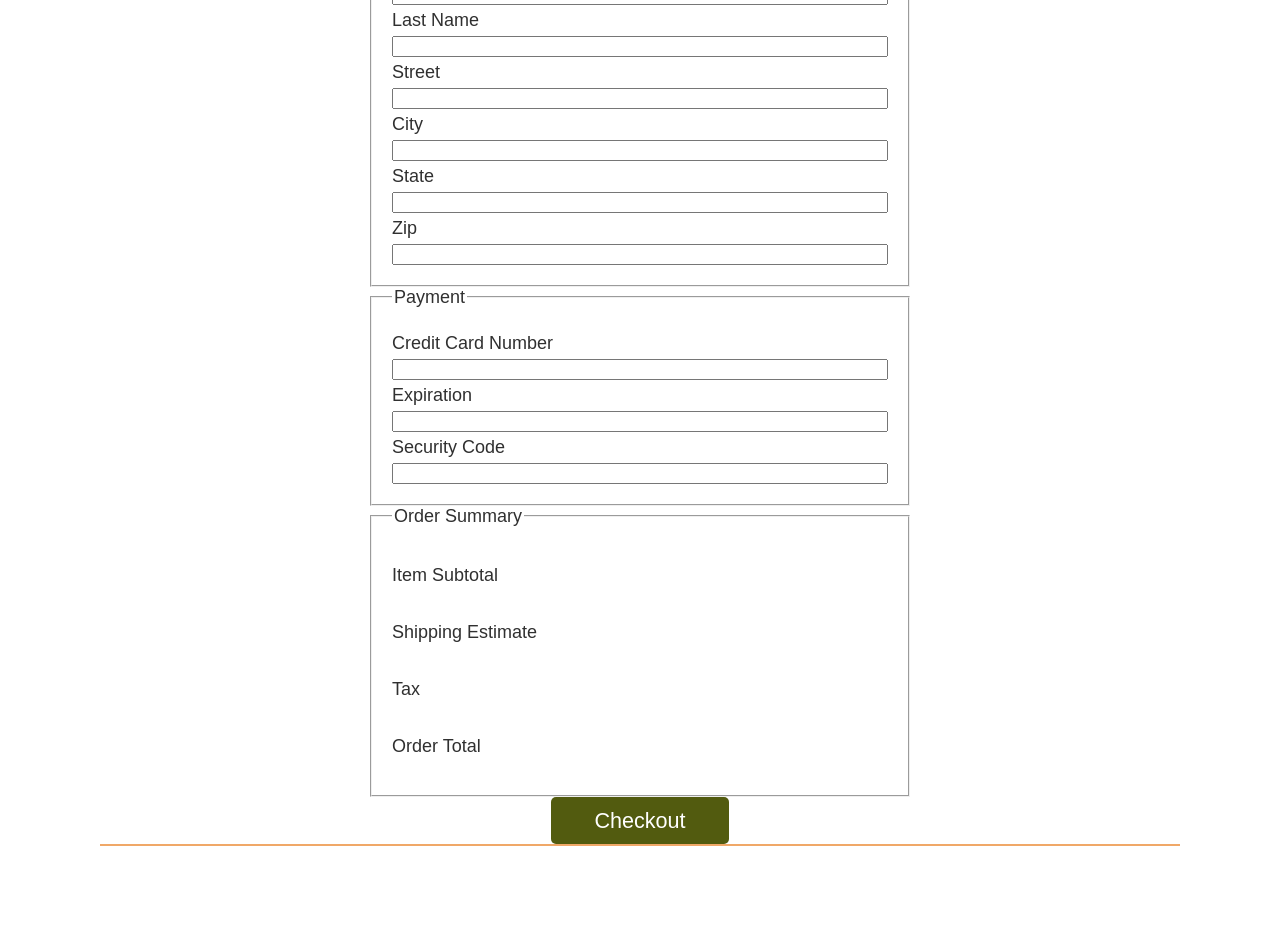
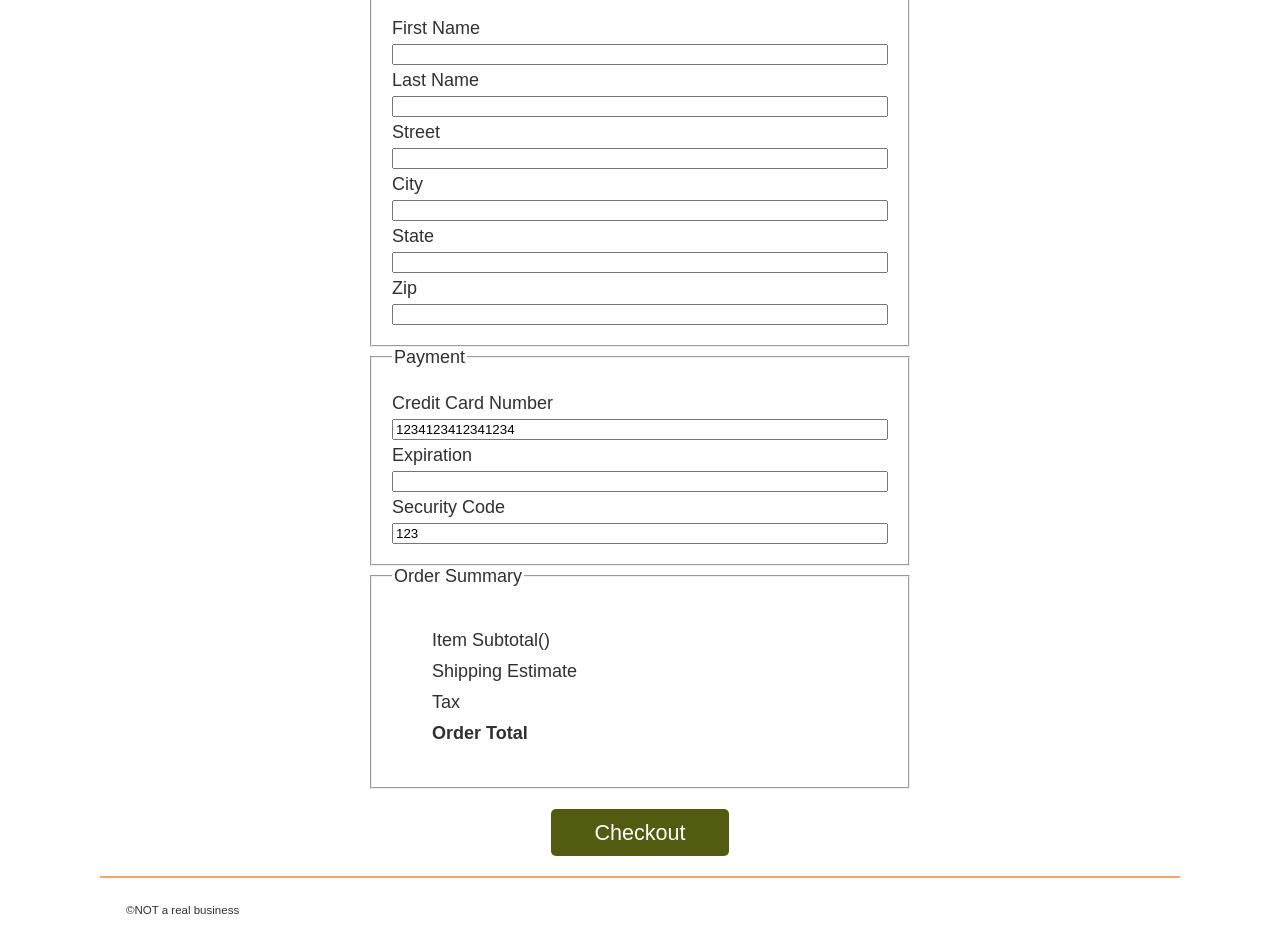
Before and after one commit to samuriverosb/WDD330, a website built with Vite: page src/checkout/index.html in a window 1280 px wide. Shown: the part 184-1126 px from the top of the page. Before the commit the page ends 1059 px from the top, so only its background shows below. Built offline with nearby package versions, Linux system fonts and the light colour scheme.

Commit message:
added checkout.js script and fixed order-summary

```diff
--- a/src/checkout/index.html
+++ b/src/checkout/index.html
@@ -6,6 +6,7 @@
     <meta name="viewport" content="width=device-width, initial-scale=1.0" />
     <title>Sleep Outside | Checkout</title>
     <link rel="stylesheet" href="../css/style.css" />
+    <script src="../js/checkout.js" type="module"></script>
   </head>
 
   <body>
@@ -17,7 +18,7 @@
       </section>
 
       <section class="checkout-form">
-        <form name="Checkout">
+        <form name="checkout">
           <fieldset class="shipping">
             <legend>Shipping</legend>
             <label for="fname">First Name</label>
@@ -31,25 +32,49 @@
             <label for="state">State</label>
             <input type="text" name="state" required />
             <label for="zip">Zip</label>
-            <input type="text" name="zip" required />
+            <input type="text" name="zip" id="zip" required />
           </fieldset>
           <fieldset class="payment">
             <legend>Payment</legend>
             <label for="cardNumber">Credit Card Number</label>
-            <input type="text" name="cardNumber" required />
+            <input
+              type="text"
+              name="cardNumber"
+              required
+              value="1234123412341234"
+            />
             <label for="expiration">Expiration</label>
             <input type="text" name="expiration" required />
             <label for="code">Security Code</label>
-            <input type="text" name="code" required />
+            <input type="text" name="code" required value="123" />
           </fieldset>
           <fieldset class="order-summary">
             <legend>Order Summary</legend>
-            <p class="sub-total">Item Subtotal</p>
-            <p class="shipping">Shipping Estimate</p>
-            <p class="taxes">Tax</p>
-            <p class="order-total">Order Total</p>
+            <ul>
+              <li>
+                <label for="cartTotal"
+                  >Item Subtotal(<span id="num-items"></span>)</label
+                >
+                <p name="cartTotal" id="cartTotal"></p>
+              </li>
+              <li>
+                <label for="shipping">Shipping Estimate</label>
+                <p id="shipping"></p>
+              </li>
+              <li>
+                <label for="taxes">Tax</label>
+                <p id="taxes"></p>
+              </li>
+              <li>
+                <label for="order-total"><b>Order Total</b></label>
+                <p id="order-total"></p>
+              </li>
+            </ul>
           </fieldset>
-          <button id="checkoutBtn" type="submit">Checkout</button>
+
+          <div class="button-wrapper">
+            <button id="checkoutBtn" type="submit">Checkout</button>
+          </div>
         </form>
       </section>
     </main>
```
